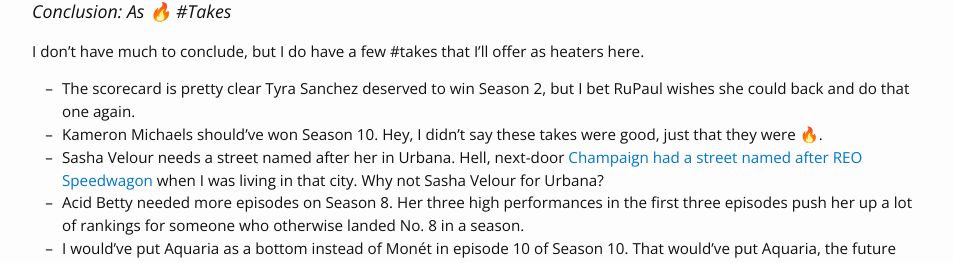
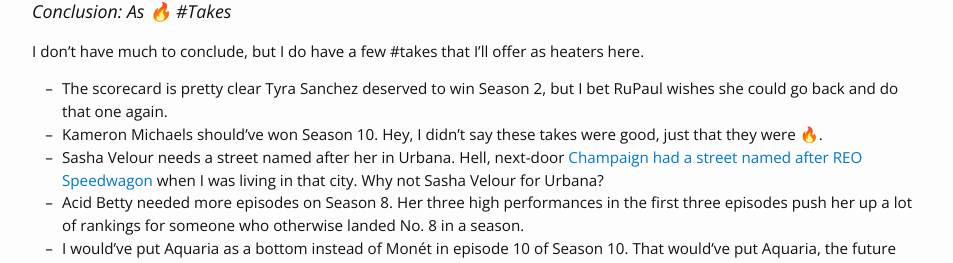
Before and after one commit to svmiller/svmiller.github.io, a Jekyll site: the page built from _posts/2019-02-17-dragracer-rupauls-drag-race-analysis.md, in a window 1280 px wide and 900 px high, scrolled down 5506 px. Shown: the part 182-445 px from the top of the window, without its empty margins (163-1116 px from the left). Built offline with Jekyll 4.4.1, drawn with Linux system fonts in a browser that asks for light colours; nearby versions of some CDN libraries; some web fonts are replaced; comment, search, counter and statistics services are not loaded.

Commit message:
small typo

```diff
--- a/_posts/2019-02-17-dragracer-rupauls-drag-race-analysis.md
+++ b/_posts/2019-02-17-dragracer-rupauls-drag-race-analysis.md
@@ -348,7 +348,7 @@
 
 I don't have much to conclude, but I do have a few #takes that I'll offer as heaters here.
 
-- The scorecard is pretty clear Tyra Sanchez deserved to win Season 2, but I bet RuPaul wishes she could back and do that one again.
+- The scorecard is pretty clear Tyra Sanchez deserved to win Season 2, but I bet RuPaul wishes she could go back and do that one again.
 - Kameron Michaels should've won Season 10. Hey, I didn't say these takes were good, just that they were 🔥.
 - Sasha Velour needs a street named after her in Urbana. Hell, next-door [Champaign had a street named after REO Speedwagon](https://www.chicagotribune.com/news/ct-xpm-2001-01-16-0101160268-story.html) when I was living in that city. Why not Sasha Velour for Urbana?
 - Acid Betty needed more episodes on Season 8. Her three high performances in the first three episodes push her up a lot of rankings for someone who otherwise landed No. 8 in a season.
--- a/_source/2019-02-17-dragracer-rupauls-drag-race-analysis.Rmd
+++ b/_source/2019-02-17-dragracer-rupauls-drag-race-analysis.Rmd
@@ -269,7 +269,7 @@
 
 I don't have much to conclude, but I do have a few #takes that I'll offer as heaters here.
 
-- The scorecard is pretty clear Tyra Sanchez deserved to win Season 2, but I bet RuPaul wishes she could back and do that one again.
+- The scorecard is pretty clear Tyra Sanchez deserved to win Season 2, but I bet RuPaul wishes she could bgo ack and do that one again.
 - Kameron Michaels should've won Season 10. Hey, I didn't say these takes were good, just that they were 🔥.
 - Sasha Velour needs a street named after her in Urbana. Hell, next-door [Champaign had a street named after REO Speedwagon](https://www.chicagotribune.com/news/ct-xpm-2001-01-16-0101160268-story.html) when I was living in that city. Why not Sasha Velour for Urbana?
 - Acid Betty needed more episodes on Season 8. Her three high performances in the first three episodes push her up a lot of rankings for someone who otherwise landed No. 8 in a season.
```
